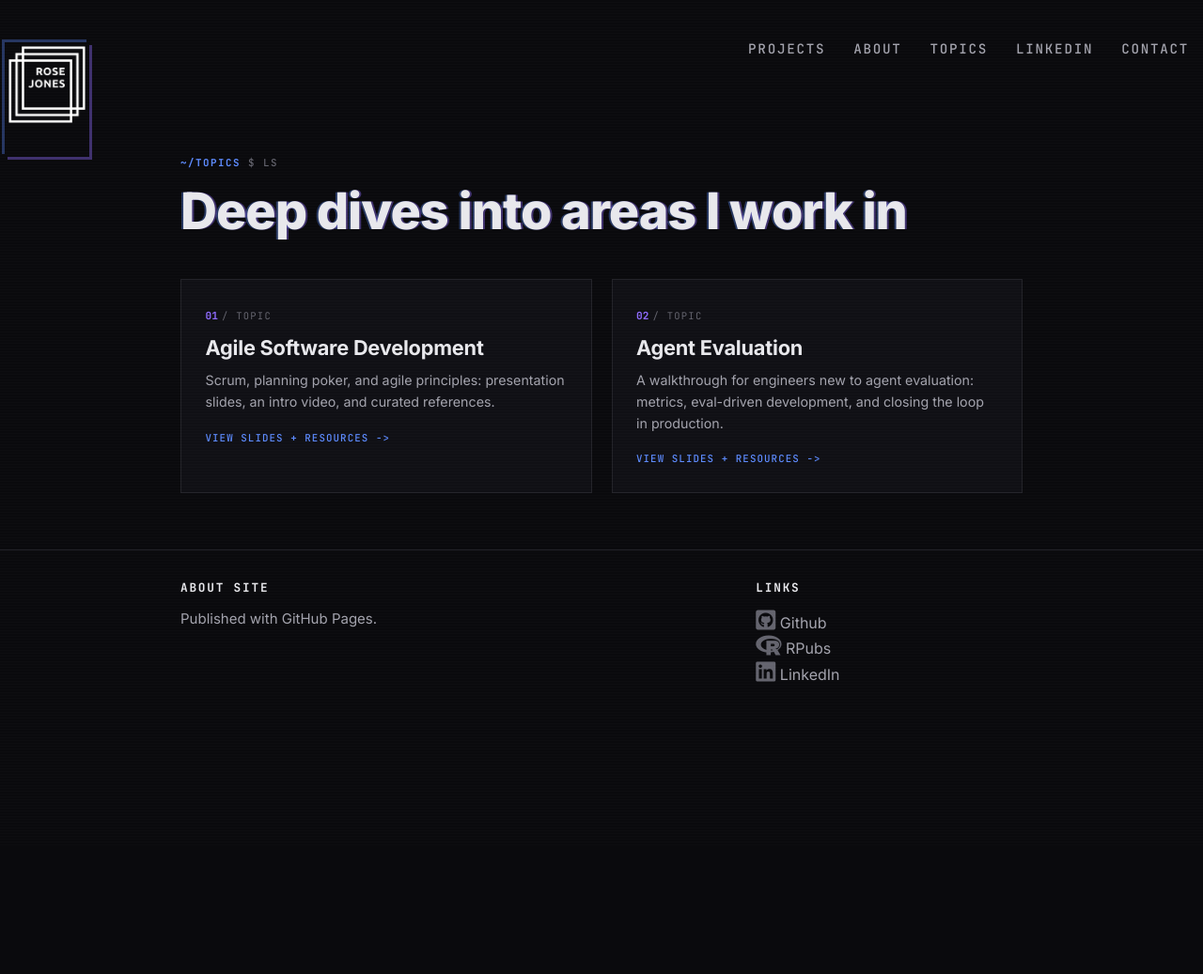
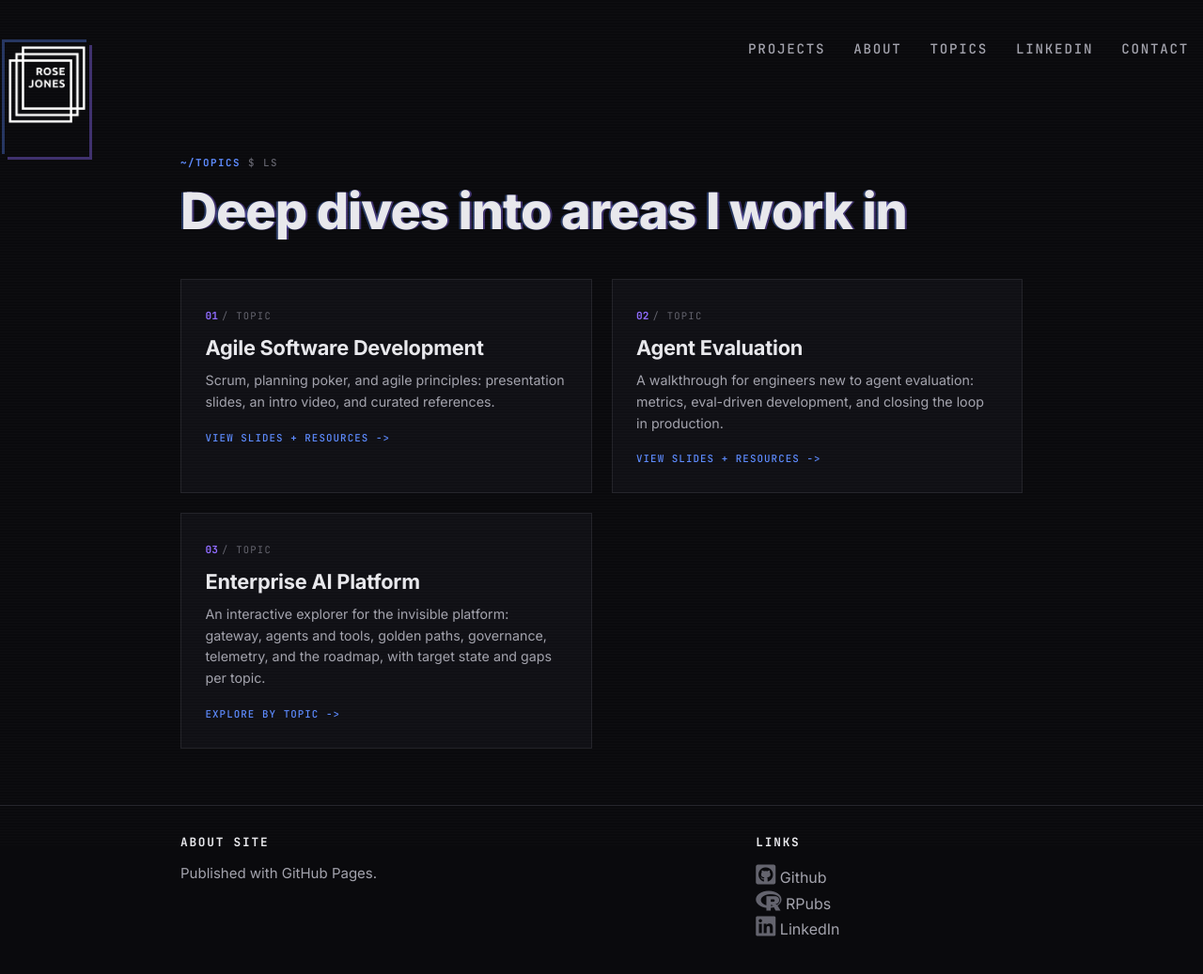
Before and after one commit to roseejones/roseejones.github.io, a Jekyll site: the page built from topics.html, in a window 1280 px wide. Shown: the whole page at 94% size. Built offline with Jekyll 4.4.1, drawn with Linux system fonts in a browser that asks for light colours; nearby versions of some CDN libraries; before the commit the page ends 900 px from its top, so only the background shows below that.

Commit message:
feat: platform topic page embedding the explorer

```diff
--- a/_data/topics.yml
+++ b/_data/topics.yml
@@ -4,3 +4,7 @@
 - title: Agent Evaluation
   description: "A walkthrough for engineers new to agent evaluation: metrics, eval-driven development, and closing the loop in production."
   url: /evaluation
+- title: Enterprise AI Platform
+  description: "An interactive explorer for the invisible platform: gateway, agents and tools, golden paths, governance, telemetry, and the roadmap, with target state and gaps per topic."
+  url: /platform
+  cta: explore by topic
--- /dev/null
+++ b/platform.html
@@ -0,0 +1,26 @@
+---
+layout: not_homepage
+---
+
+<div class="container">
+    <header class="page-head">
+        <p class="kicker"><span class="path">~/topics</span> / platform</p>
+        <h1 class="page-title">Enterprise AI Platform</h1>
+    </header>
+
+    <section class="sec">
+        <h2 class="section-label">Explorer</h2>
+        <div class="about_paragraph">
+            <p>
+                The invisible platform, one topic at a time: the model gateway, caching and fallback, evaluation as a
+                service, agents and tools, golden paths, governance, telemetry and FinOps, the operating model, and a
+                three-horizon roadmap. Pick a card to open a topic, then use the tabs for why it matters, the target
+                state, and where we are today.
+                <a class="about_me_links" href="/assets/explorers/ai-platform.html" target="_blank">Open full screen</a>
+                for keyboard navigation: arrow keys move between topics, Esc returns to the grid, and every topic and
+                tab has its own link.
+            </p>
+        </div>
+        <iframe class="deck-frame" src="/assets/explorers/ai-platform.html" title="Enterprise AI platform explorer"></iframe>
+    </section>
+</div>
```
